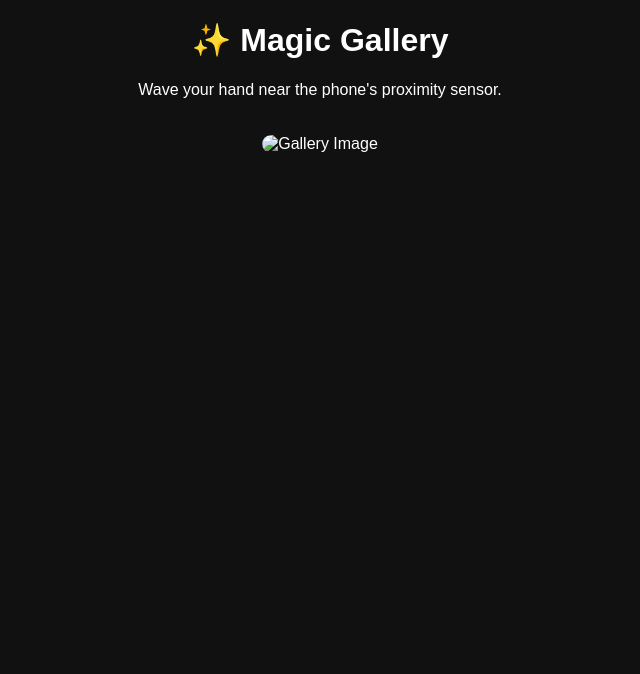
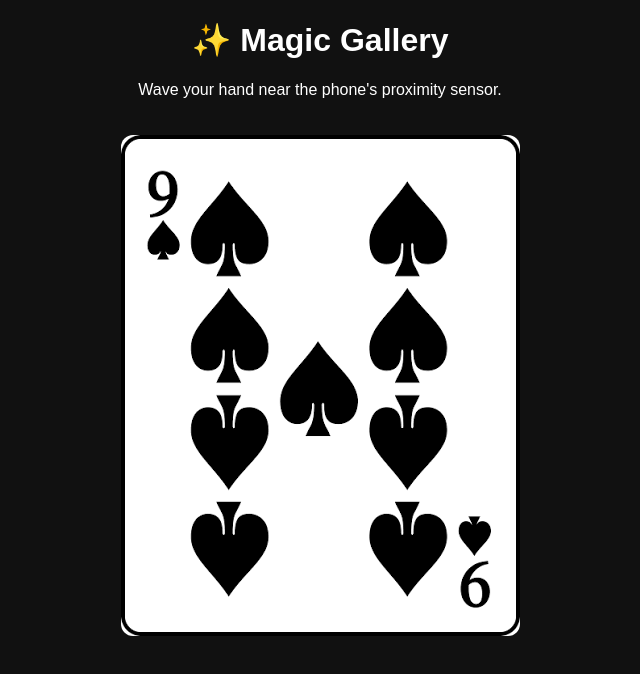
Before and after one commit to keimitech/Queen_of_heart, a plain HTML site: page index.html in a window 1280 px wide. Shown: the whole page, without its empty margins (320-960 px from the left). Drawn offline with Linux system fonts and the light colour scheme.

Commit message:
Update image source path in index.html

```diff
--- a/index.html
+++ b/index.html
@@ -12,7 +12,7 @@
   <h1>✨ Magic Gallery</h1>
   <p>Wave your hand near the phone's proximity sensor.</p>
 
-  <img id="photo" src="images/photo1.jpg" alt="Gallery Image">
+  <img id="photo" src="photo1.jpg" alt="Gallery Image">
 
   <script src="script.js"></script>
 </body>
```
